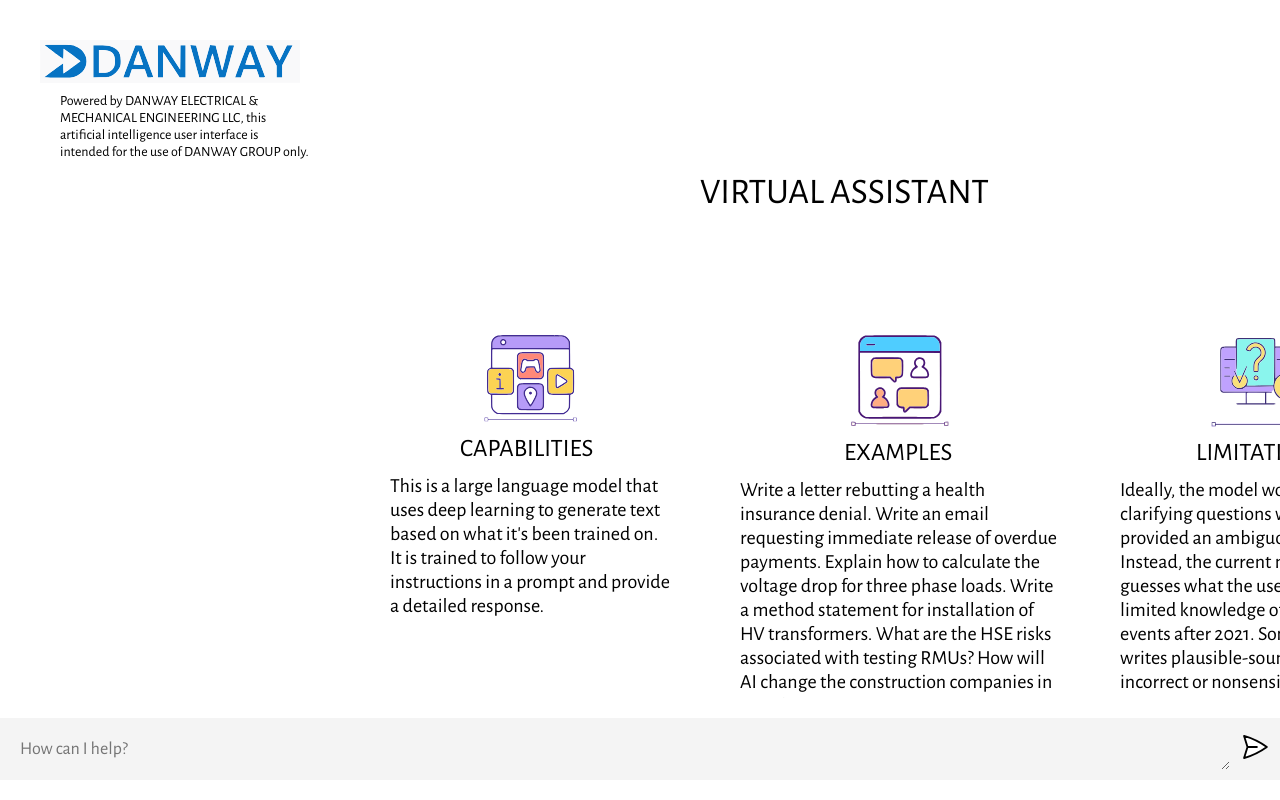
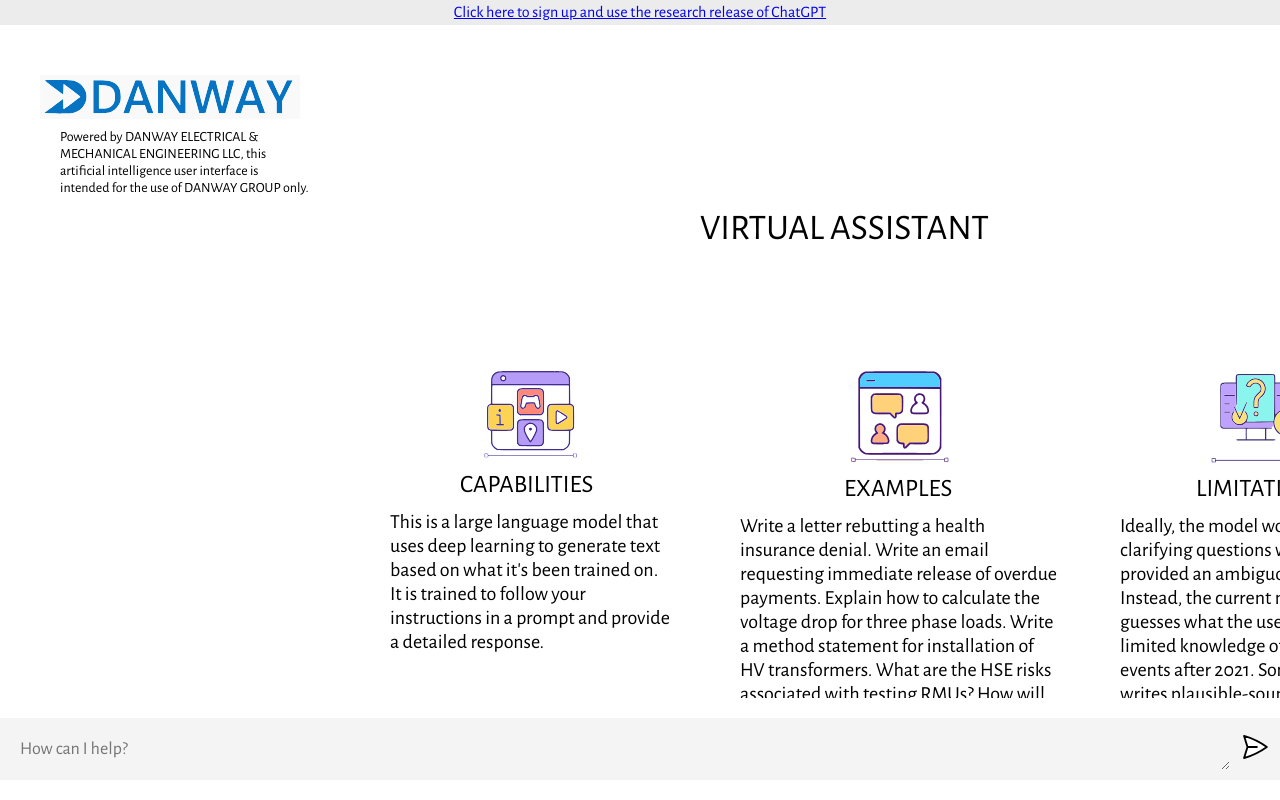
Before and after one commit to HomekitLimited/open_ai_code, a website built with Vite: page client/index.html in a window 1280 px wide. Built offline with nearby package versions, Linux system fonts and the light colour scheme.

Commit message:
link added

```diff
--- a/client/index.html
+++ b/client/index.html
@@ -13,6 +13,13 @@
     <div id="app">
 
       <div id="chat_container">
+
+        <div class="bg-fg-7.5 backdrop-filter-blur color-fg pt-1/6 pb-0.125 text-center d-block no-style">
+          <div class="container d-flex flex-row justify-content-center small-copy">
+            <span class="d-none d-md-block"><a href="https://chat.openai.com" class="fade" target="_blank" rel="noopener"> Click here to sign up and use the research release of ChatGPT</a></span>
+          </div>
+        </div>
+
         <img class="img-logo" src="assets/logo.svg" alt="">
         <div id="txt-logo"><span> Powered by DANWAY ELECTRICAL & MECHANICAL ENGINEERING LLC, this artificial intelligence user interface is intended for the use of DANWAY GROUP only. </span></div>
         <div id="txt-titl"><span> VIRTUAL ASSISTANT </span></div>
--- a/client/style.css
+++ b/client/style.css
@@ -219,3 +219,27 @@
   margin-left: 1120px;
   font-size: 20px;
 }
+
+
+
+.text-center {
+  text-align: center ;
+}
+
+.pt-1\/6, .py-1\/6 {
+  padding-top: 0.2rem ;
+}
+
+.pb-0\.125, .py-0\.125 {
+  padding-bottom: 0.2rem ;
+}
+
+.bg-fg-7\.5 {
+  background-color: rgba(0,0,0,0.075);
+  background-color: rgba(var(--fg), 0.075);
+}
+
+:root {
+  --fg: 0, 0, 0;
+  --bg: 255, 255, 255;
+}
```
